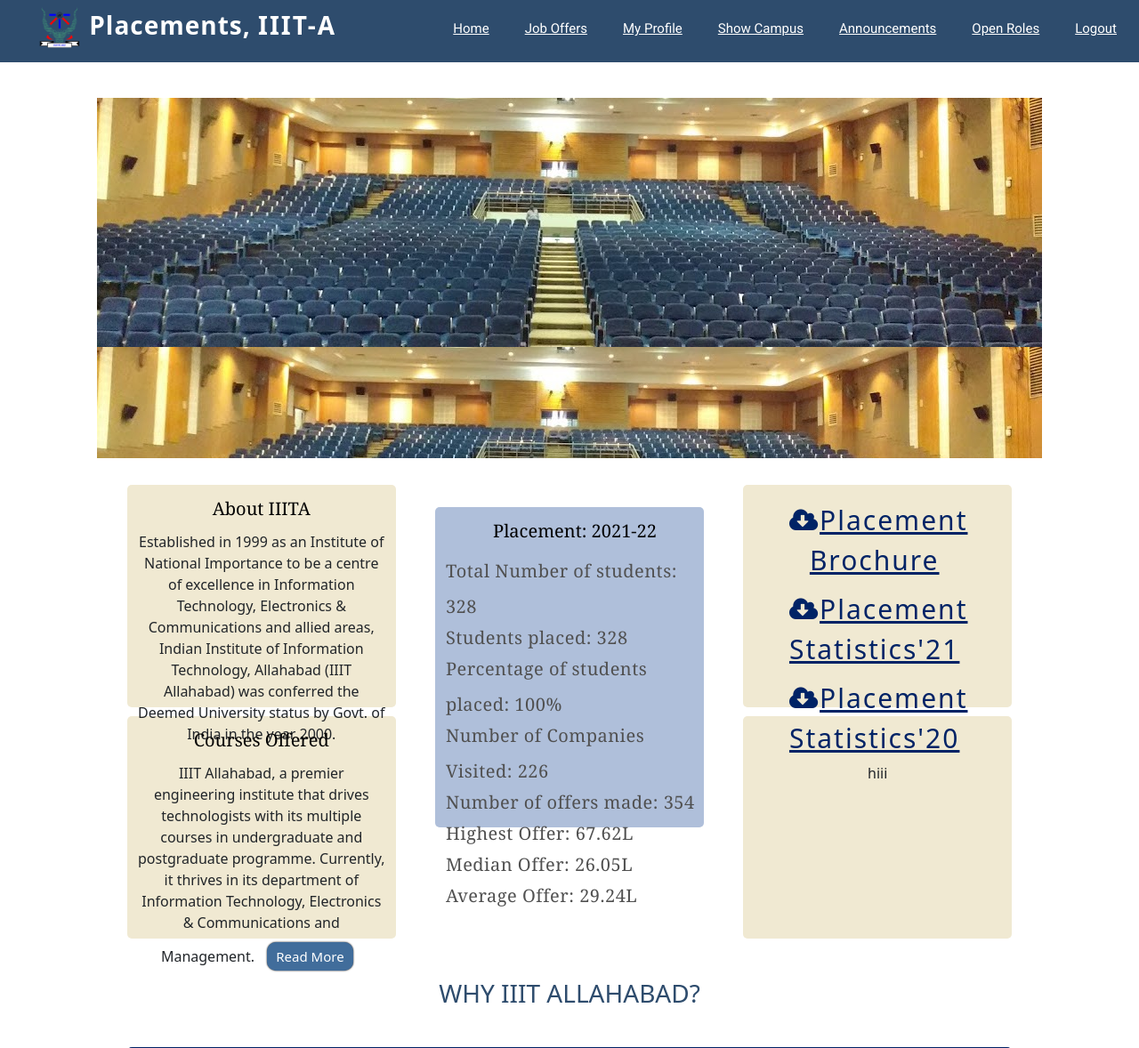
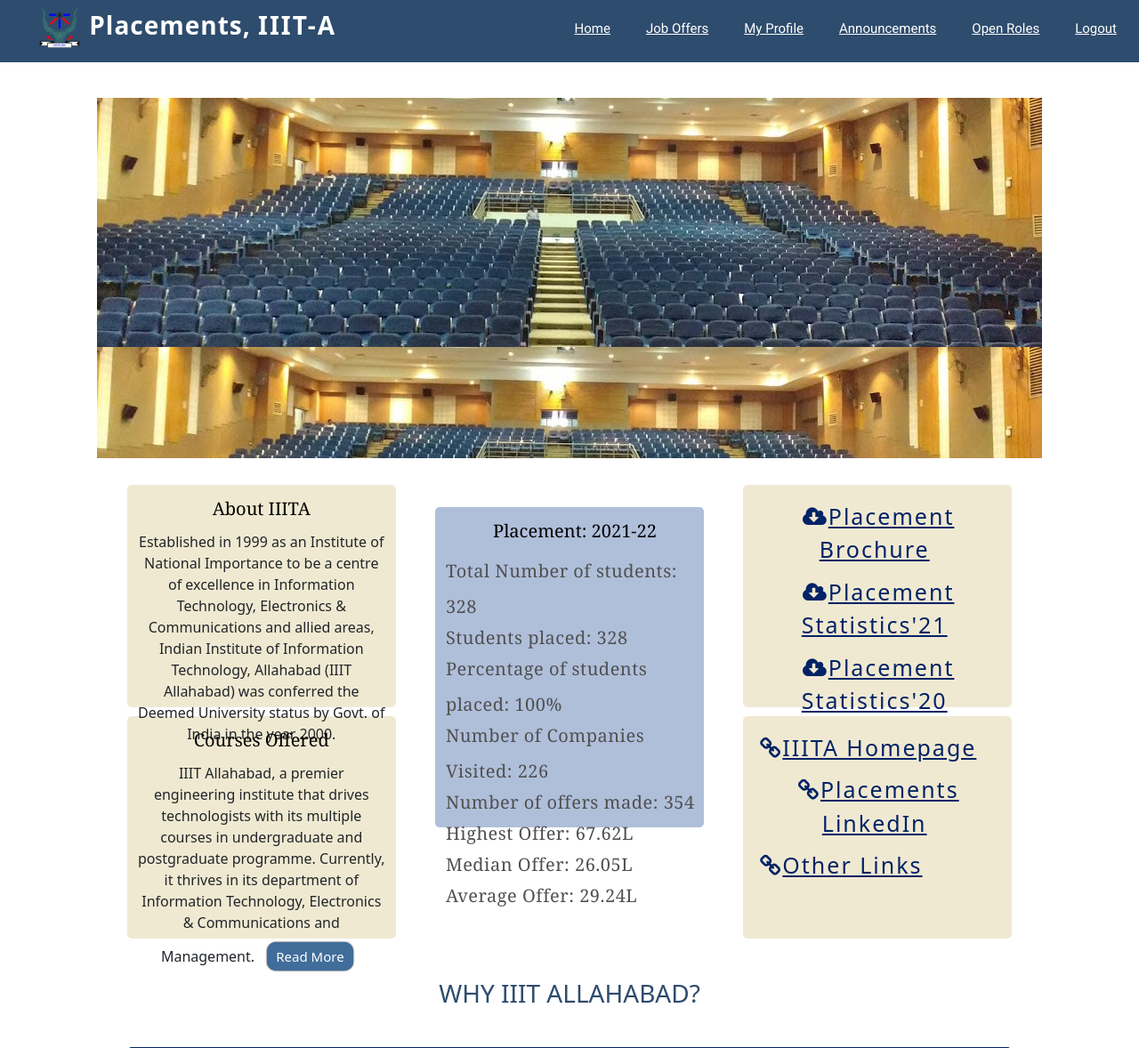
Before and after one commit to Tarunasudani/placement_portal, a Django app: page / in a window 1280 px wide. Shown: the top 1178 px of the page at 89% size. Run offline with Django 3.2, Linux system fonts and the light colour scheme; a user stored in the database is signed in; data comes from the database, SQL or seed files in the repository; both versions use the stored data as it was after the commit; some libraries are stand-ins or nearby versions.

Commit message:
Frontend changes

```diff
--- a/placement/static/placement/style.css
+++ b/placement/static/placement/style.css
@@ -1342,6 +1342,7 @@
   border-radius: 5px;
   margin: 10px;
   text-align: center;
+  top: 50%;
 }
 .contact_box {
   background-color: #F0E9D2;
@@ -1669,7 +1670,7 @@
 }
 
 .button_download{
-  font-size: 30px;
+  font-size: 25px;
   border: unset;
   color: #002366;
   cursor: pointer;
@@ -1689,7 +1690,27 @@
   -webkit-font-smoothing: antialiased;
   -moz-osx-font-smoothing: grayscale;
 }
-
+.button_link{
+  font-size: 25px;
+  border: unset;
+  color: #002366;
+  cursor: pointer;
+  /* box-shadow: 0 0 2px #000; */
+  outline: 0;
+  position: relative;
+  align-items: center;
+  padding: 2px;
+  margin-right: 5px;
+}
+.button_link:before{
+  content: "\f0c1";
+  display: inline-block;
+  font: normal normal normal 54px/1 FontAwesome;
+  font-size: inherit;
+  text-rendering: auto;
+  -webkit-font-smoothing: antialiased;
+  -moz-osx-font-smoothing: grayscale;
+}
 #forms{
   margin-top: 20px;
 }
@@ -1742,7 +1763,7 @@
   border-radius: 10px;
 }
 .button_update {
-  font-size: 30px;
+  font-size: 20px;
   padding: 5px 10px;
   background: #416d9b;
   border: unset;
@@ -1753,7 +1774,7 @@
   position: relative;
   margin: 10px;
   border-radius: 10px;
-  left: 50%;
+  /* left: ; */
 }
 .button_card {
   font-size: 20px;
--- a/placement/templates/placement/header.html
+++ b/placement/templates/placement/header.html
@@ -113,9 +113,9 @@
                     <a href="{{ profile_url }}" class="{% if request.path == profile_url %} active {% endif%}">My Profile</a>
 
                 </li>
-                <li>
+                <!-- <li>
                     <a href="/show_campus/" class="{% if request.path == '/show_campus/' %} active {% endif%}">Show Campus</a>
-                </li>
+                </li> -->
                 {% if request.user.profile.verified or request.user.is_superuser %}
                  <li><a  class="{% if request.path == job_offers_url %} active {% endif%}" href="https://forms.gle/GNAZgrH4F9HZpqhp7">JAF</a></li>
                 {% endif %}
@@ -132,9 +132,9 @@
                     <a href="{{ profile_url }}" class="{% if request.path == profile_url %} active {% endif%}">My Profile</a>
 
                 </li>
-                <li>
+                <!-- <li>
                     <a href="/show_campus/" class="{% if request.path == '/show_campus/' %} active {% endif%}">Show Campus</a>
-                </li>
+                </li> -->
                 {% if request.user.profile.verified or request.user.is_superuser %}
                 <li><a  class="{% if request.path == '/announcement/' %} active {% endif %}" href="/announcement/">Announcements</a></li>
                 <li><a  class="{% if request.path == '/show_company/' %} active {% endif %}" href="/show_company/">Open roles</a></li>
@@ -146,7 +146,7 @@
         {% else %}
             <li><a href="{{ register_url }}" class="{% if request.path == register_url %} active {% endif%}">Register</a></li>
             <li><a href=" {{ login_url }}" class="{% if request.path == login_url %} active {% endif%}">Login</a></li>
-            <li><a href="/show_campus/" class="{% if request.path == '/show_campus/' %} active {% endif%}">About</a></li>
+            <!-- <li><a href="/show_campus/" class="{% if request.path == '/show_campus/' %} active {% endif%}">About</a></li> -->
         {% endif %}
 
     </ul>
--- a/placement/templates/placement/index.html
+++ b/placement/templates/placement/index.html
@@ -129,7 +129,7 @@
       </div>
     </div>
     <div class="col-md-4">
-      <div class="row-md-4">
+      <div class="row-md-4 row-sm-2">
       <div class="left_box">
         <div class="link_brochure">
           <a class="button_download" href="{% static 'placement/Placement Brochure 2021-2022.pdf' %}" download>Placement Brochure
@@ -144,9 +144,20 @@
       </a>
   </div>
 </div>
-<div class="row-md-4">
+<div class="row-md-4 row-sm-2">
   <div class="left_box">
-    hiii
+    <div class="link_brochure">
+      <a class="button_link" href="https://www.iiita.ac.in/" link>IIITA Homepage
+      </a>
+  </div>
+  <div class="link_brochure">
+    <a class="button_link" href="https://in.linkedin.com/in/placementofficeiiita" link>Placements LinkedIn
+    </a>
+</div>
+<div class="link_brochure">
+  <a class="button_link" href="https://www.iiita.ac.in/" link>Other Links
+  </a>
+</div>
   </div>
 
 </div>
--- a/users/templates/users/profile.html
+++ b/users/templates/users/profile.html
@@ -17,7 +17,7 @@
   <p class="text-secondary">{{ user.email }}</p>
   </div>
   <div class="col-md-4">
-    <div class="stu"><a onclick="myFunction()" href="" id="goto" class="button_card">Delete Account</a></div>
+    <!-- <div class="stu"><a onclick="myFunction()" href="" id="goto" class="button_card">Delete Account</a></div> -->
              {% if request.user.profile.is_recruiter == False %}
             <h6><a href="{% url 'your_app'%}" class="button_card" >Your Applications</a></h6>
             {% endif%}
@@ -34,7 +34,8 @@
               {{ v_form|crispy }}
           </fieldset>
           <div class="form-group">
-              <button class="button_update" type="submit">Update</button>
+              <button class="button_update" type="submit">Update Profile</button>
+              <button onclick="myFunction()" href="" id="goto" class="button_update">Delete Account</button>
           </div>
       </form>
     </div>
--- a/users/templates/users/register.html
+++ b/users/templates/users/register.html
@@ -7,7 +7,6 @@
         <form method="POST">
             {% csrf_token %}
             <fieldset class="form-group">
-
                 <legend class="border-bottom mb-4">Register for your campus placement</legend>
                 {{ form|crispy }}
             </fieldset>
```
Also changed, not shown: db.sqlite3, media/profile_pics/IMG_0233_2.jpg (added), media/profile_pics/IMG_0233_2_bYhuC59.jpg (added), media/profile_pics/amazon.png (added), users/migrations/0002_auto_20220426_1501.py (added), users/migrations/0004_merge_20220426_1940.py (added).
